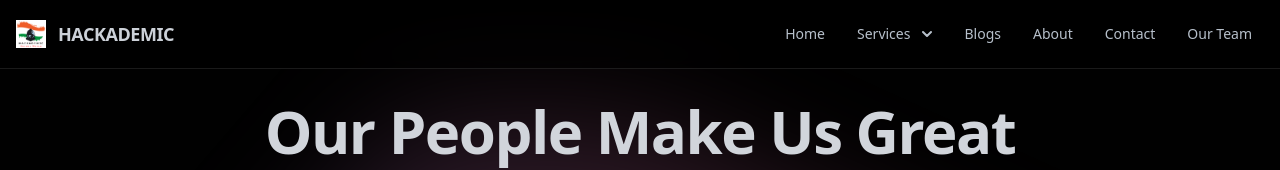
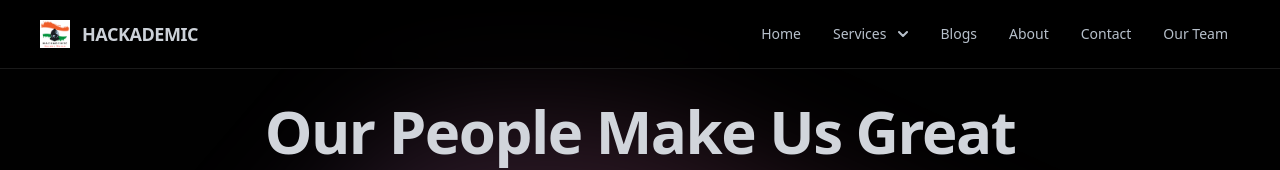
Before and after one commit to ankitku3101/Hackademic, a Next.js app: page /our-team in a window 1280 px wide. Shown: the top 170 px of the page. Built offline with nearby package versions, Linux system fonts and the light colour scheme.

Commit message:
Fixed padding in Header.tsx and /our-team

```diff
--- a/app/our-team/page.tsx
+++ b/app/our-team/page.tsx
@@ -6,7 +6,7 @@ import React from 'react';
 
 function page() {
   return (
-    <div className="container h-auto pb-16">
+    <div className="container h-auto pb-20">
       <BackgroundGradient color1="#ff80b5" color2="#9089fc" position="bottom" id={12} />
       <div className="p-8">
         <h1 className="text-6xl text-center font-bold tracking-tight text-gray-300">
--- a/components/Header.tsx
+++ b/components/Header.tsx
@@ -10,7 +10,7 @@ const Header = () => {
   const [isMobileMenuOpen, setMobileMenuOpen] = useState(false);
 
   return (
-    <header className="sticky top-0 z-40 border-b transition duration-200 ease-in-out border-white/10 p-4 bg-black/50 backdrop-blur-md">
+    <header className="sticky top-0 z-40 border-b transition duration-200 ease-in-out border-white/10 py-4 px-10 bg-black/50 backdrop-blur-md">
       <div className="max-w-screen-xl flex flex-wrap items-center justify-between mx-auto">
         <Link href="/" className="flex items-center space-x-3 rtl:space-x-reverse">
           <Image src={Logo} width={30} height={30} alt="Hackademic Logo" />
```
